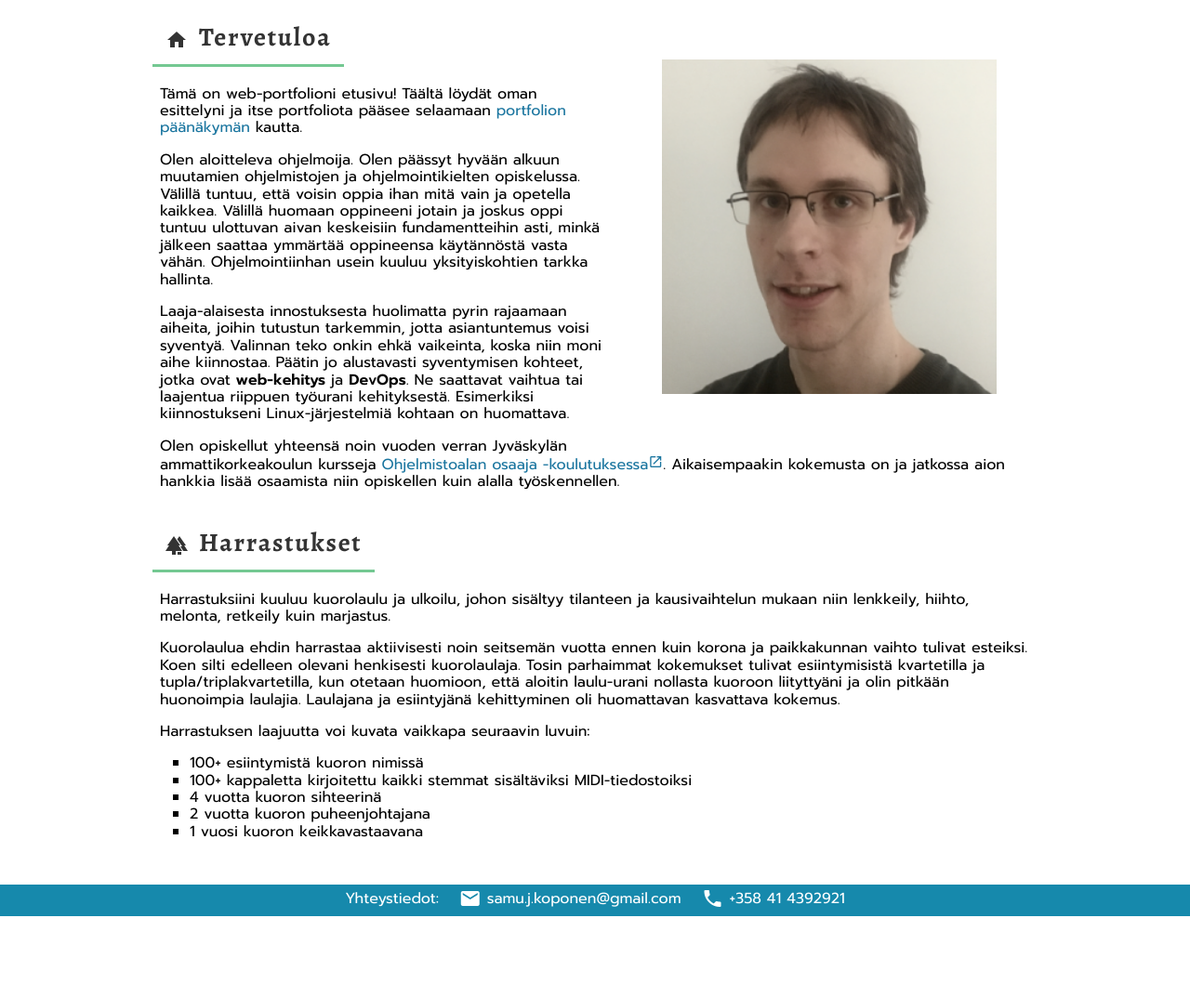
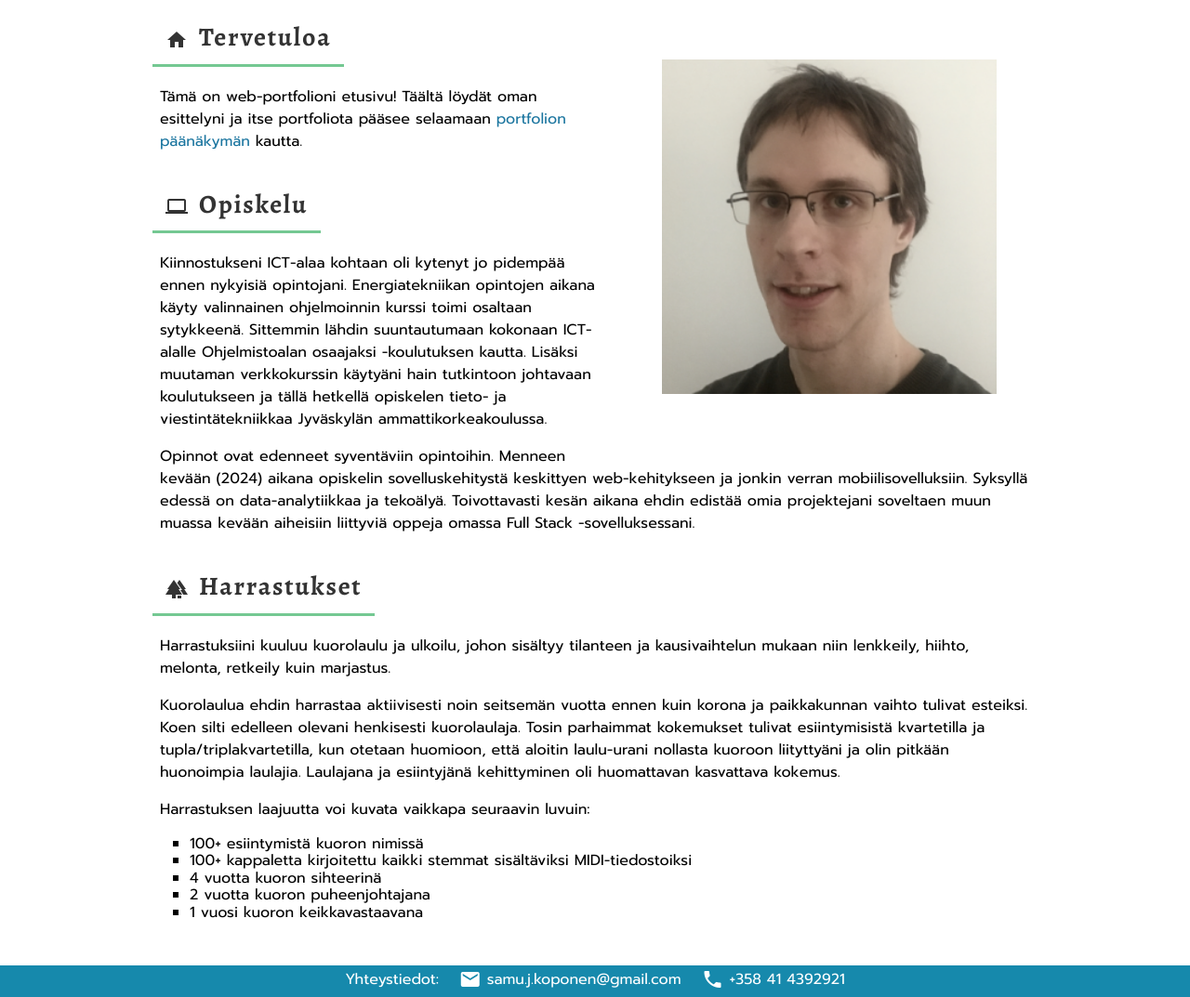
Before and after one commit to skop92/web-portfolio, a Node server app: page / in a window 1280 px wide. Shown: the part 140-1213 px from the top of the page at 93% size. Before the commit the page ends 1126 px from the top, so only its background shows below. Run offline with Node 20, Linux system fonts and the light colour scheme.

Commit message:
Update home page, separate css reset and other minor improvements

```diff
--- a/index.js
+++ b/index.js
@@ -36,7 +36,7 @@ app.use(
       objectSrc: [],
       imgSrc: ["'self'", ...imgSrcUrls],
       fontSrc: ["'self'", ...fontSrcUrls],
-			//upgradeInsecureRequests: null // To allow http in local network
+      upgradeInsecureRequests: process.env.NODE_ENV === "development" ? null : [] // To allow http in local network
     }
   })
 );
@@ -52,7 +52,6 @@ app.get('/portfolio', (req, res) => {
 });
 
 app.get('/portfolio-articles/:article', (req, res) => {
-	//console.log(req.params);
   const { article } = req.params;
   res.render(article, { active: "article" } );
 });
--- /dev/null
+++ b/src/styles/reset.css
@@ -0,0 +1,59 @@
+/* CSS reset (with small modifications)
+   http://meyerweb.com/eric/tools/css/reset/
+   v2.0 | 20110126
+   License: none (public domain)
+*/
+
+html, body, div, span, applet, object, iframe,
+h1, h2, h3, h4, h5, h6, p, blockquote, pre,
+a, abbr, acronym, address, big, cite, code,
+del, dfn, em, img, ins, kbd, q, s, samp,
+small, strike, strong, sub, sup, tt, var,
+b, u, i, center,
+dl, dt, dd, ol, ul, li,
+fieldset, form, label, legend,
+table, caption, tbody, tfoot, thead, tr, th, td,
+article, aside, canvas, details, embed,
+figure, figcaption, footer, header, hgroup,
+menu, nav, output, ruby, section, summary,
+time, mark, audio, video {
+  margin: 0;
+  padding: 0;
+  border: 0;
+  /* box-sizing added here since the property is not inherited */
+  box-sizing: border-box;
+  font-size: 100%;
+  font: inherit;
+  vertical-align: bottom; /* changed "baseline" --> "bottom" */
+}
+
+/* HTML5 display-role reset for older browsers */
+article, aside, details, figcaption, figure,
+footer, header, hgroup, menu, nav, section {
+  display: block;
+}
+
+body {
+  line-height: 1;
+}
+
+ol, ul {
+  list-style: none;
+}
+
+blockquote, q {
+  quotes: none;
+}
+
+blockquote:before, blockquote:after,
+q:before, q:after {
+  content: "";
+  content: none;
+}
+
+table {
+  border-collapse: collapse;
+  border-spacing: 0;
+}
+
+/* CSS reset end */
--- a/src/styles/styles.css
+++ b/src/styles/styles.css
@@ -46,147 +46,6 @@
   --color-ge: #eee;
   --color-gf: #fff;
 }
-
-/* CSS reset (with small modifications)
-   http://meyerweb.com/eric/tools/css/reset/
-   v2.0 | 20110126
-   License: none (public domain)
-*/
-
-html,
-body,
-div,
-span,
-applet,
-object,
-iframe,
-h1,
-h2,
-h3,
-h4,
-h5,
-h6,
-p,
-blockquote,
-pre,
-a,
-abbr,
-acronym,
-address,
-big,
-cite,
-code,
-del,
-dfn,
-em,
-img,
-ins,
-kbd,
-q,
-s,
-samp,
-small,
-strike,
-strong,
-sub,
-sup,
-tt,
-var,
-b,
-u,
-i,
-center,
-dl,
-dt,
-dd,
-ol,
-ul,
-li,
-fieldset,
-form,
-label,
-legend,
-table,
-caption,
-tbody,
-tfoot,
-thead,
-tr,
-th,
-td,
-article,
-aside,
-canvas,
-details,
-embed,
-figure,
-figcaption,
-footer,
-header,
-hgroup,
-menu,
-nav,
-output,
-ruby,
-section,
-summary,
-time,
-mark,
-audio,
-video {
-  margin: 0;
-  padding: 0;
-  border: 0;
-  /* box-sizing added here since the property is not inherited */
-  box-sizing: border-box;
-  font-size: 100%;
-  font: inherit;
-  vertical-align: bottom; /* changed "baseline" --> "bottom" */
-}
-
-/* HTML5 display-role reset for older browsers */
-article,
-aside,
-details,
-figcaption,
-figure,
-footer,
-header,
-hgroup,
-menu,
-nav,
-section {
-  display: block;
-}
-
-body {
-  line-height: 1;
-}
-
-ol,
-ul {
-  list-style: none;
-}
-
-blockquote,
-q {
-  quotes: none;
-}
-
-blockquote:before,
-blockquote:after,
-q:before,
-q:after {
-  content: "";
-  content: none;
-}
-
-table {
-  border-collapse: collapse;
-  border-spacing: 0;
-}
-
-/* CSS reset end */
 
 html {
   background-color: var(--color-c6);
@@ -317,6 +176,7 @@ nav a.active {
 
 .side-nav span {
   font-weight: 600;
+  padding-top: 0.75em;
 }
 
 .front-page {
@@ -474,7 +334,7 @@ nav a.active {
 
 .front-page p,
 .portfolio-article p {
-  line-height: 1.15;
+  line-height: 1.5;
   margin: 0 1.75rem 1rem;
 }
 
@@ -596,7 +456,9 @@ a:hover.pf-header {
 
 /* Large */
 @media only screen and (min-width: 992px) {
-  .front-page, .portfolio-overview, .portfolio-article {
+  .front-page,
+  .portfolio-overview,
+  .portfolio-article {
     width: 992px;
     margin: 0 auto;
   }
@@ -622,6 +484,9 @@ a:hover.pf-header {
 
 /* Extra large */
 @media only screen and (min-width: 1200px) {
+  .side-nav {
+    padding: 1em 1.75em;
+  }
   .img-container img {
     max-width: 6em;
   }
@@ -633,6 +498,9 @@ a:hover.pf-header {
 
 /* Extra extra large */
 @media only screen and (min-width: 1400px) {
+  .side-nav {
+    padding: 1em 2em;
+  }
   .pfl-img {
     max-width: 272px;
     max-height: 272px;
--- a/views/home.ejs
+++ b/views/home.ejs
@@ -1,58 +1,59 @@
-<%- include('partials/head')%>
-
-<%- include('partials/topnav')%>
+<%- include('partials/head')%> <%- include('partials/topnav')%>
 
 <section class="front-page">
   <div class="text-center width-100">
-        <img id="naama" src="images/naamakuva.png" alt="Naamakuva">
+    <img id="naama" src="images/naamakuva.png" alt="Naamakuva" />
   </div>
+
   <h2><span class="material-icons">home</span>Tervetuloa</h2>
+
   <p>
-        Tämä on web-portfolioni etusivu! Täältä löydät oman esittelyni ja itse portfoliota
-        pääsee selaamaan <a href="/portfolio" target="_self">portfolion päänäkymän</a> kautta.
+    Tämä on web-portfolioni etusivu! Täältä löydät oman esittelyni ja itse
+    portfoliota pääsee selaamaan
+    <a href="/portfolio" target="_self">portfolion päänäkymän</a> kautta.
+  </p>
+
+  <h2><span class="material-icons">computer</span>Opiskelu</h2>
+
+  <p>
+    Kiinnostukseni ICT-alaa kohtaan oli kytenyt jo pidempää ennen nykyisiä
+    opintojani. Energiatekniikan opintojen aikana käyty valinnainen ohjelmoinnin
+    kurssi toimi osaltaan sytykkeenä. Sittemmin lähdin suuntautumaan kokonaan
+    ICT-alalle Ohjelmistoalan osaajaksi -koulutuksen kautta. Lisäksi muutaman
+    verkkokurssin käytyäni hain tutkintoon johtavaan koulutukseen ja tällä
+    hetkellä opiskelen tieto- ja viestintätekniikkaa Jyväskylän
+    ammattikorkeakoulussa.
   </p>
   <p>
-        Olen aloitteleva ohjelmoija.
-        Olen päässyt hyvään alkuun muutamien ohjelmistojen ja ohjelmointikielten opiskelussa.
-        Välillä tuntuu, että voisin oppia ihan mitä vain ja opetella kaikkea.
-        Välillä huomaan oppineeni jotain ja joskus oppi tuntuu ulottuvan aivan
-        keskeisiin fundamentteihin asti, minkä jälkeen saattaa ymmärtää oppineensa
-        käytännöstä vasta vähän. Ohjelmointiinhan usein kuuluu yksityiskohtien tarkka
-        hallinta.
-    </p>
-    <p>
-        Laaja-alaisesta innostuksesta huolimatta pyrin rajaamaan aiheita, joihin tutustun
-        tarkemmin, jotta asiantuntemus voisi syventyä.
-        Valinnan teko onkin ehkä vaikeinta, koska niin moni aihe kiinnostaa.
-        Päätin jo alustavasti syventymisen kohteet, jotka ovat <em>web-kehitys</em> ja <em>DevOps</em>.
-        Ne saattavat vaihtua tai laajentua riippuen työurani kehityksestä. Esimerkiksi
-        kiinnostukseni Linux-järjestelmiä kohtaan on huomattava.
-    </p>
-    <p>
-        Olen opiskellut yhteensä noin vuoden verran Jyväskylän ammattikorkeakoulun kursseja
-        <a href="https://ict-alan-osaajaksi.pages.labranet.jamk.fi/" target="_blank">
-            Ohjelmistoalan osaaja -koulutuksessa<span class="material-icons md-16">open_in_new</span></a>.
-        Aikaisempaakin kokemusta on ja jatkossa aion hankkia lisää osaamista niin opiskellen kuin alalla
-        työskennellen.
+    Opinnot ovat edenneet syventäviin opintoihin. Menneen kevään (2024) aikana
+    opiskelin sovelluskehitystä keskittyen web-kehitykseen ja jonkin verran
+    mobiilisovelluksiin. Syksyllä edessä on data-analytiikkaa ja tekoälyä.
+    Toivottavasti kesän aikana ehdin edistää omia projektejani soveltaen muun
+    muassa kevään aiheisiin liittyviä oppeja omassa Full Stack -sovelluksessani.
   </p>
 
   <h2><span class="material-icons">forest</span>Harrastukset</h2>
+
   <p>
     Harrastuksiini kuuluu kuorolaulu ja ulkoilu, johon sisältyy tilanteen ja
-        kausivaihtelun mukaan niin lenkkeily, hiihto, melonta, retkeily kuin marjastus.
+    kausivaihtelun mukaan niin lenkkeily, hiihto, melonta, retkeily kuin
+    marjastus.
   </p>
   <p>
-        Kuorolaulua ehdin harrastaa aktiivisesti noin seitsemän vuotta ennen kuin korona ja paikkakunnan vaihto tulivat esteiksi.
-        Koen silti edelleen olevani henkisesti kuorolaulaja.
-        Tosin parhaimmat kokemukset tulivat esiintymisistä kvartetilla ja tupla/triplakvartetilla, kun otetaan huomioon, että aloitin laulu-urani nollasta kuoroon liityttyäni ja olin pitkään huonoimpia laulajia.
-        Laulajana ja esiintyjänä kehittyminen oli huomattavan kasvattava kokemus.
+    Kuorolaulua ehdin harrastaa aktiivisesti noin seitsemän vuotta ennen kuin
+    korona ja paikkakunnan vaihto tulivat esteiksi. Koen silti edelleen olevani
+    henkisesti kuorolaulaja. Tosin parhaimmat kokemukset tulivat esiintymisistä
+    kvartetilla ja tupla/triplakvartetilla, kun otetaan huomioon, että aloitin
+    laulu-urani nollasta kuoroon liityttyäni ja olin pitkään huonoimpia
+    laulajia. Laulajana ja esiintyjänä kehittyminen oli huomattavan kasvattava
+    kokemus.
   </p>
-    <p>
-        Harrastuksen laajuutta voi kuvata vaikkapa seuraavin luvuin:
-    </p>
+  <p>Harrastuksen laajuutta voi kuvata vaikkapa seuraavin luvuin:</p>
   <ul class="list">
     <li>100+ esiintymistä kuoron nimissä</li>
-        <li>100+ kappaletta kirjoitettu kaikki stemmat sisältäviksi MIDI-tiedostoiksi</li>
+    <li>
+      100+ kappaletta kirjoitettu kaikki stemmat sisältäviksi MIDI-tiedostoiksi
+    </li>
     <li>4 vuotta kuoron sihteerinä</li>
     <li>2 vuotta kuoron puheenjohtajana</li>
     <li>1 vuosi kuoron keikkavastaavana</li>
--- a/views/partials/head.ejs
+++ b/views/partials/head.ejs
@@ -8,6 +8,7 @@
     <meta name="author" content="Samu Koponen">
     <meta name="viewport" content="width=device-width, initial-scale=1.0">
     <link rel="stylesheet" href="/styles/lightbox.min.css">
+    <link rel="stylesheet" type="text/css" href="/styles/reset.css">
     <link rel="stylesheet" type="text/css" href="/styles/styles.css">
     <link href="https://fonts.googleapis.com/icon?family=Material+Icons" rel="stylesheet">
     <title>Samu Koponen<% if ( active === "portfolio" || active === "article" ) { %> - Portfolio<% } %></title>
```
Also changed, not shown: 1 other file. Lines whose indentation alone changed are shown as unchanged.
